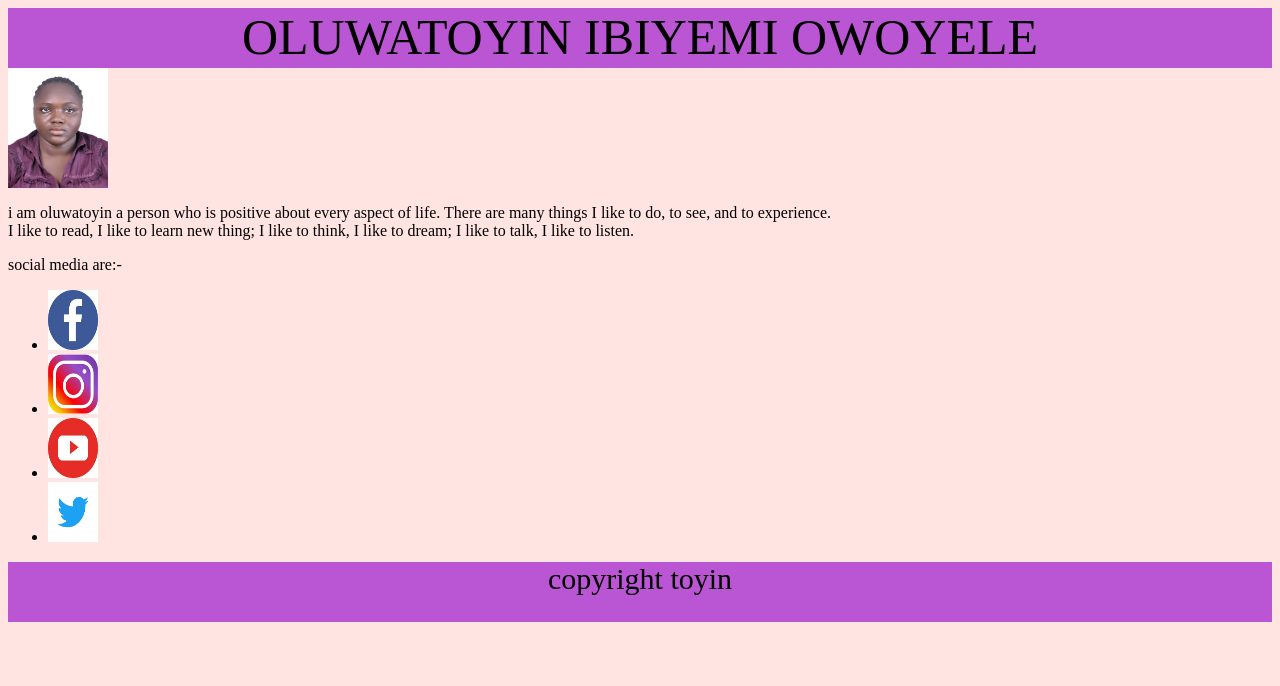
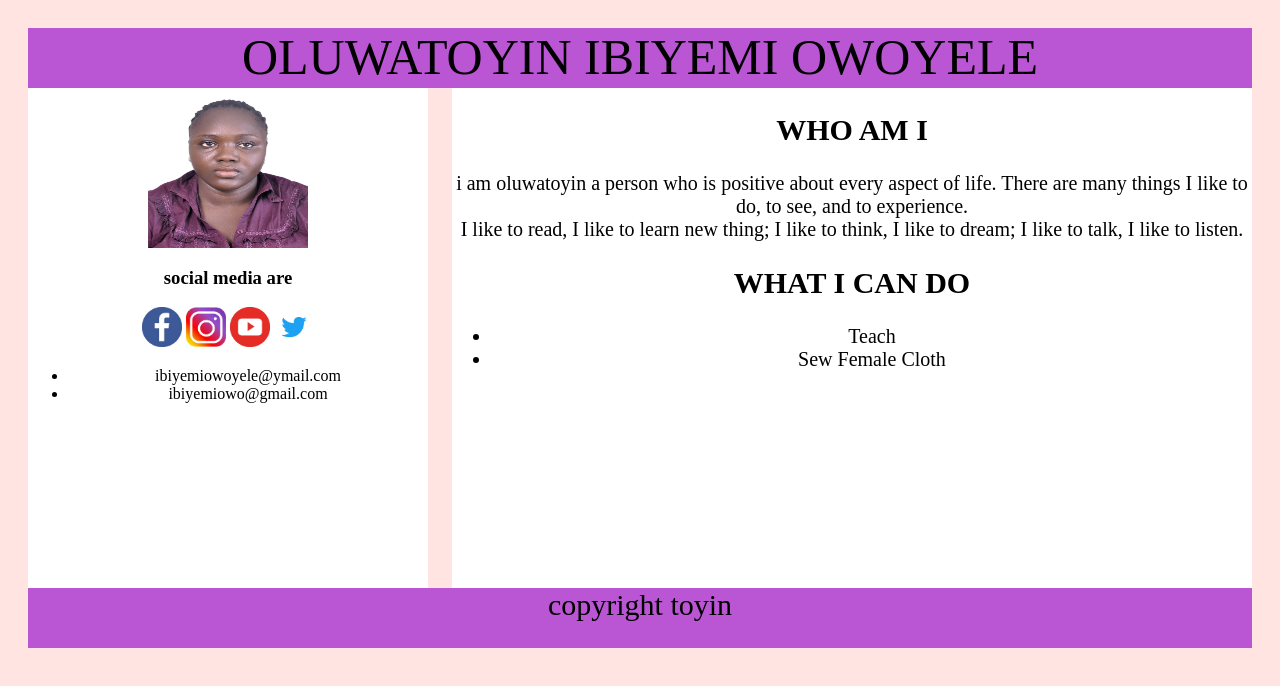
Before and after one commit to myothniel/portfolio, a plain HTML site: page index.html in a window 1280 px wide. Drawn offline with Linux system fonts and the light colour scheme.

Commit message:
added starter files

```diff
--- a/index.css
+++ b/index.css
@@ -5,6 +5,8 @@ header {
     font-size: 50px;
 }
 body {
+  padding: 20px;
+  overflow: hidden;
     background-color: mistyrose;
     text-align: justify;
   }
@@ -13,4 +15,29 @@ body {
     text-align: center;
     height: 60px;
     font-size: 30px;
+    position: relative;
+    clear: both;
   }
+    aside {
+      position: relative;
+      text-align: center;
+        background-color: white;
+        height: 500;
+        width: 400;
+        float: left;
+    }
+    main {
+      position: relative;
+      text-align: center;
+      background-color: white;
+      height: 500;
+      width: 800;
+      float: right;
+      overflow: hidden;
+      font-size: 20px;
+    }
+    social{
+      display: flex;
+      margin: 20px auto;
+      justify-content: space-around;
+    }
--- a/index.html
+++ b/index.html
@@ -4,25 +4,41 @@
 <link rel="stylesheet" type="text/css" href="index.css">
 </head>
 <header>OLUWATOYIN IBIYEMI OWOYELE</header>
-<main>
-    <img src="images/pass.jpg" alt="picture" height="120" width="100">
-</div>
-<p>i am oluwatoyin a person who is positive about every aspect of life. There are many things I like to do, to see, and to experience.
-        <br> I like to read, I like to learn new thing; I like to think, I like to dream; I like to talk, I like to listen. </p>
-</div>
- <div>social media are:-
-             <ul>
-                <li><a href="Oluwatoyin Ibiyemi Owoyele"><img src='images/facebook.jpg' height="60" width="50" /></a></li>
-                <li><a href="ibiyemiowoyele"><img src='images/instagram.jpg' height="60" width="50"/></a></li>
-                <li><a href="Oluwatoyin Owoyele"><img src='images/youtube.jpg' height="60" width="50"/></a></li>
-                <li><a href="Oluwatoyin Owoyele"><img src='images/twitter.png' height="60" width="50"/></a></li>
-            </ul>
 
+    <aside>
+    <img src="images/pass.jpg" alt="picture" height="160" width="160">
+
+ <div><h3>social media are</h3>
+
+               <span><a href="Oluwatoyin Ibiyemi Owoyele"><img src='images/facebook.jpg' height="40" width="40" /></a></span>
+               <span></span> <a href="ibiyemiowoyele"><img src='images/instagram.jpg' height="40" width="40"/></a></span>
+               <span><a href="Oluwatoyin Owoyele"><img src='images/youtube.jpg' height="40" width="40"/></a></span>
+                <span> <a href="Oluwatoyin Owoyele"><img src='images/twitter.png' height="40" width="40"/></a></span>
+
+<p>
+    <ul>
+        <li>ibiyemiowoyele@ymail.com</li>
+        <li>ibiyemiowo@gmail.com</li>
+    </ul>
+</p>
          </div>
+         </aside>
 
+         <main>
+             <h2>WHO AM I</h2>
+        </div>
 
+        <p>i am oluwatoyin a person who is positive about every aspect of life. There are many things I like to do, to see, and to experience.
+                <br> I like to read, I like to learn new thing; I like to think, I like to dream; I like to talk, I like to listen. </p>
+        </div>
+        <h2>WHAT I CAN DO</h2>
+    </div>
 
-
+    <ul>
+        <li>Teach</li>
+        <li>Sew Female Cloth</li>
+    </ul>
+    </div>
 
         </main>
 <footer>copyright toyin</footer>
```
